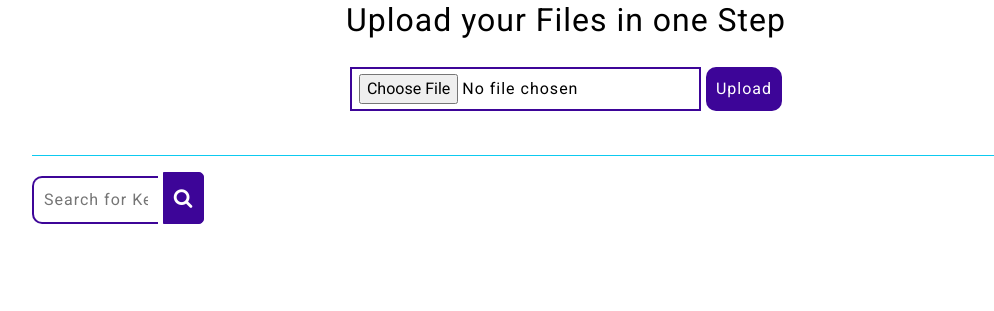
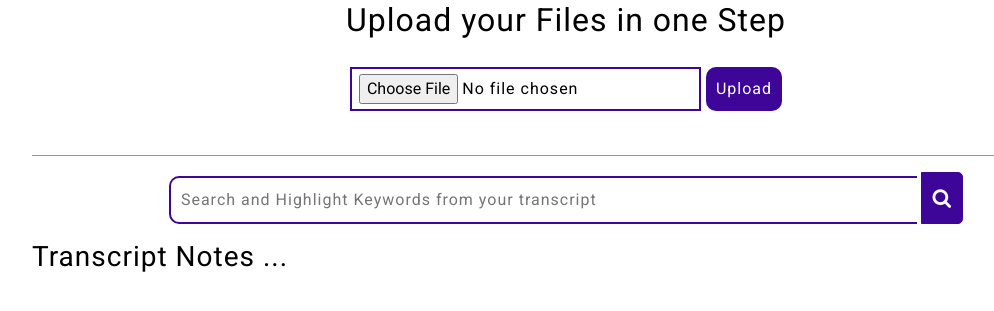
Before and after one commit to adityagoel28/HawkEye, a Django app: page /video/ in a window 1280 px wide. Shown: the part 451-762 px from the top of the page, without its empty margins (74-1068 px from the left). Run offline with Django 4.2, Linux system fonts and the light colour scheme; some libraries are stand-ins or nearby versions; some web fonts are replaced.

Commit message:
Minor fixes

```diff
--- a/static/css/style.css
+++ b/static/css/style.css
@@ -80,22 +80,21 @@ header h1{
   .search {
     width: 100%;
     position: relative;
-    display: flex;
+
   }
 
   .searchTerm {
-    width: 50%;
     border: 2px solid #3d0598;
     border-right: none;
     padding: 10px;
     border-radius: 10px 0 0 10px;
     outline: none;
-    color: #9DBFAF;
-
+    color: black;
+    width:70%;
   }
 
   .searchTerm:focus{
-    color: #00B4CC;
+    color: black;
   }
 
   .searchButton {
@@ -112,15 +111,13 @@ header h1{
   }
 
   .transcript-text{
-      height: 500px;
-      border-radius: 20px;
       padding:10px;
-
   }
 
   .highlight{
     color:red;
     font-weight:bold;
+    font-size: 28px;
   }
 
 
@@ -229,7 +226,7 @@ header h1{
   margin-top: 17px;
   border-radius: 50%;
   background-color: #000000;
-  opacity: 0.1;
+  opacity: 0.3;
   animation: bounce-box-shadow 500ms linear infinite;
 }
 
--- a/vid2text/templates/vid2text/index.html
+++ b/vid2text/templates/vid2text/index.html
@@ -26,8 +26,8 @@
                <br></br>
                 We provide: <i class='fas fa-play'></i> Automatically transcribe audio and video files with high accuracy.
                 <i class='fas fa-play'></i>  Modified and Customized Audio and Video Transcriptions.
-                <i class='fas fa-play'></i>  Easy Keyword Search through Text.
-                <i class='fas fa-play'></i>  Export Audio in Text Format.
+                <i class='fas fa-play'></i>  Easy Keyword Search and Highlight through Text.
+                <i class='fas fa-play'></i>  Export Audio and Video in Text Format.
 
             </p>
                <button class='text-center p-3 rounded-pill border-0 .fs-3 text '>
--- a/vid2text/templates/vid2text/video.html
+++ b/vid2text/templates/vid2text/video.html
@@ -37,7 +37,7 @@
           </div>
 
           <div class="transcript border-top border-info mx-4 pt-3 my-4">
-              <div class="search-bar">
+              <div class="search-bar text-center">
                     <div class="search">
                        {% comment %} <input type="text" class="searchTerm" placeholder="Search for Keywords in Transcript">
                        <button type="submit" class="searchButton">
@@ -45,19 +45,19 @@
                       </button> {% endcomment %}
                       <form action="/search/" method="post">
                         {% csrf_token %}
-                        <input type="text" name="query" class="searchTerm" placeholder="Search for Keywords in Transcript" required>
+                        <input type="text" name="query" class="searchTerm" placeholder="Search and Highlight Keywords from your transcript " required>
                         <button type="submit" class="searchButton"><i class="fa fa-search"></i></button>
                       </form>
                     </div>
 
               </div>
 
-              <div >
-
-              </div>
+              <div class='my-3' >
               {% comment %} <textarea name="transcript-text" id="" cols="30" rows="10" class="transcript-text container bg-light my-3"> {% endcomment %}
-                <br>
-                <div style="justify-content: space-between; text-align: justify;">{{request.session.text}}</div>
+                <h3>
+                  Transcript Notes ...
+                </h3>
+                <div class='transcript-text' style=" justify-content: space-between; text-align: justify;"> {{request.session.text}}</div>
               {% comment %} </textarea> {% endcomment %}
 
           </div>
```
Also changed, not shown: Logo.png, db.sqlite3, static/images/loader.gif (added).
